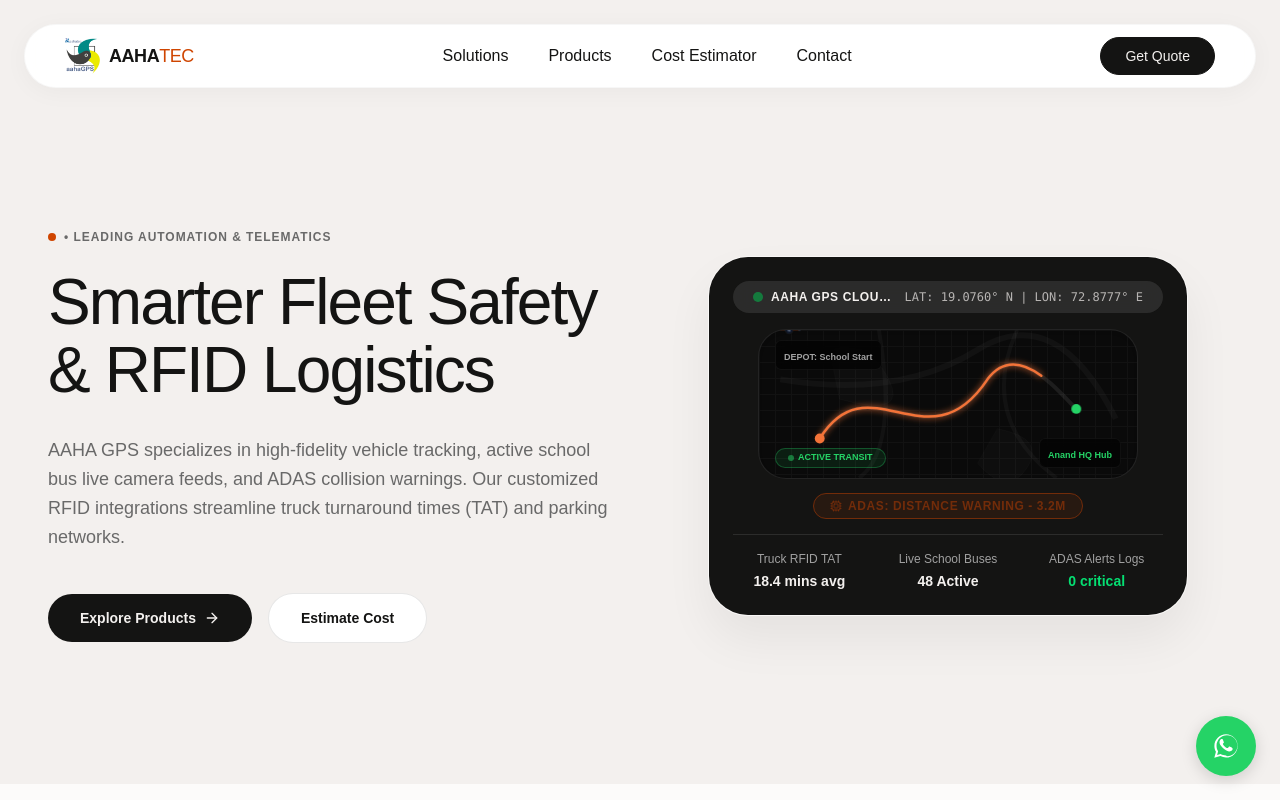
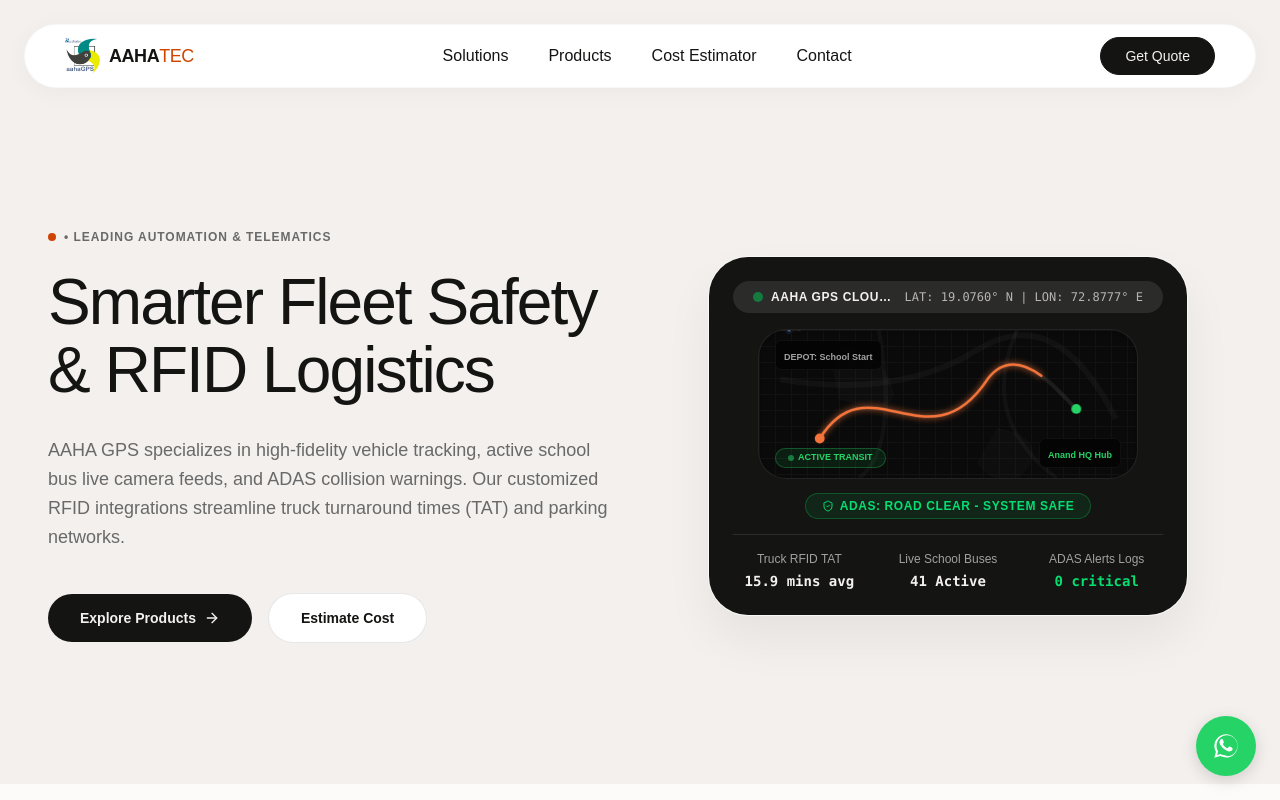
Before and after one commit to aahatec/aahatec, a React (Vite) app: page / in a window 1280 px wide. Shown: the top 800 px of the page. Built offline with nearby package versions, Linux system fonts and the light colour scheme; a web font is replaced by a local one.

Commit message:
Bind ADAS collision warnings and telemetry metrics to dynamic React loop state

```diff
--- a/src/components/Hero.tsx
+++ b/src/components/Hero.tsx
@@ -1,4 +1,5 @@
-import { ArrowRight, Cpu } from 'lucide-react';
+import { useState, useEffect } from 'react';
+import { ArrowRight, Cpu, ShieldCheck, AlertTriangle } from 'lucide-react';
 
 interface HeroProps {
   onExploreProducts: () => void;
@@ -6,6 +7,67 @@
 }
 
 export default function Hero({ onExploreProducts, onEstimateCost }: HeroProps) {
+  const [elapsed, setElapsed] = useState(0);
+
+  useEffect(() => {
+    const interval = setInterval(() => {
+      const currentMs = Date.now() % 10000;
+      setElapsed(currentMs / 1000);
+    }, 50);
+    return () => clearInterval(interval);
+  }, []);
+
+  // Truck RFID TAT: scales 0.0 to 18.4 over 8s, holds, resets at 9s
+  let tat = "0.0";
+  if (elapsed < 8.0) {
+    tat = ((elapsed / 8.0) * 18.4).toFixed(1);
+  } else if (elapsed < 9.0) {
+    tat = "18.4";
+  }
+
+  // Live School Buses: scales 0 to 48 over 8s, holds, resets at 9s
+  let buses = 0;
+  if (elapsed < 8.0) {
+    buses = Math.floor((elapsed / 8.0) * 48);
+  } else if (elapsed < 9.0) {
+    buses = 48;
+  }
+
+  // ADAS Alerts Logs: 1 critical during obstacle approach (4.5s to 6.5s)
+  const isCritical = elapsed >= 4.5 && elapsed < 6.5;
+  const criticalLogs = isCritical ? 1 : 0;
+
+  // ADAS Warning Alert Pill configuration
+  let alertText = "ADAS: SCANNING ROAD - SYSTEM SAFE";
+  let alertClass = "bg-green-500/10 border-green-500/30 text-green-400";
+  let AlertIcon = ShieldCheck;
+
+  if (elapsed >= 3.5 && elapsed < 4.2) {
+    alertText = "ADAS: WARNING - OBSTACLE AHEAD 12.4m";
+    alertClass = "bg-amber-500/15 border-amber-500 text-amber-500";
+    AlertIcon = AlertTriangle;
+  } else if (elapsed >= 4.2 && elapsed < 5.0) {
+    alertText = "ADAS: WARNING - OBSTACLE AHEAD 8.2m";
+    alertClass = "bg-amber-500/15 border-amber-500 text-amber-500 animate-pulse";
+    AlertIcon = AlertTriangle;
+  } else if (elapsed >= 5.0 && elapsed < 5.8) {
+    alertText = "ADAS: CRITICAL - DISTANCE WARNING 3.2m";
+    alertClass = "bg-signal-orange/20 border-signal-orange text-signal-orange animate-pulse";
+    AlertIcon = AlertTriangle;
+  } else if (elapsed >= 5.8 && elapsed < 6.5) {
+    alertText = "ADAS: WARNING - OBSTACLE CLEARING 6.1m";
+    alertClass = "bg-amber-500/15 border-amber-500 text-amber-500";
+    AlertIcon = AlertTriangle;
+  } else if (elapsed >= 6.5 && elapsed < 9.0) {
+    alertText = "ADAS: ROAD CLEAR - SYSTEM SAFE";
+    alertClass = "bg-green-500/10 border-green-500/30 text-green-400";
+    AlertIcon = ShieldCheck;
+  } else if (elapsed >= 9.0) {
+    alertText = "ADAS: STANDBY - WAITING FOR TELEMETRY";
+    alertClass = "bg-white/5 border-white/10 text-neutral-400";
+    AlertIcon = Cpu;
+  }
+
   return (
     <section className="relative min-h-[calc(100vh-104px)] flex items-center overflow-hidden py-12 md:py-16">
 
@@ -218,8 +280,8 @@
                   </div>
 
                   {/* ADAS Alert overlay mockup */}
-                  <div className="mt-3.5 bg-signal-orange/20 border border-signal-orange text-signal-orange px-4 py-1 rounded-full text-[10px] md:text-xs font-bold uppercase tracking-wider animate-pulse flex items-center gap-1.5">
-                    <Cpu size={12} /> ADAS: Distance Warning - 3.2m
+                  <div className={`mt-3.5 border px-4 py-1 rounded-full text-[9px] md:text-xs font-bold uppercase tracking-wider flex items-center gap-1.5 transition-all duration-300 ${alertClass}`}>
+                    <AlertIcon size={12} className={AlertIcon === AlertTriangle ? 'animate-bounce' : ''} /> {alertText}
                   </div>
                 </div>
 
@@ -227,15 +289,17 @@
                 <div className="grid grid-cols-3 gap-4 pt-4 border-t border-white/10 text-center text-xs">
                   <div>
                     <p className="text-neutral-400 mb-1">Truck RFID TAT</p>
-                    <p className="font-semibold text-sm">18.4 mins avg</p>
+                    <p className="font-semibold text-sm font-mono">{tat} mins avg</p>
                   </div>
                   <div>
                     <p className="text-neutral-400 mb-1">Live School Buses</p>
-                    <p className="font-semibold text-sm">48 Active</p>
+                    <p className="font-semibold text-sm font-mono">{buses} Active</p>
                   </div>
                   <div>
                     <p className="text-neutral-400 mb-1">ADAS Alerts Logs</p>
-                    <p className="font-semibold text-sm text-green-400">0 critical</p>
+                    <p className={`font-semibold text-sm font-mono transition-colors duration-300 ${criticalLogs > 0 ? 'text-red-500 font-bold' : 'text-green-400'}`}>
+                      {criticalLogs} critical
+                    </p>
                   </div>
                 </div>
 
```
